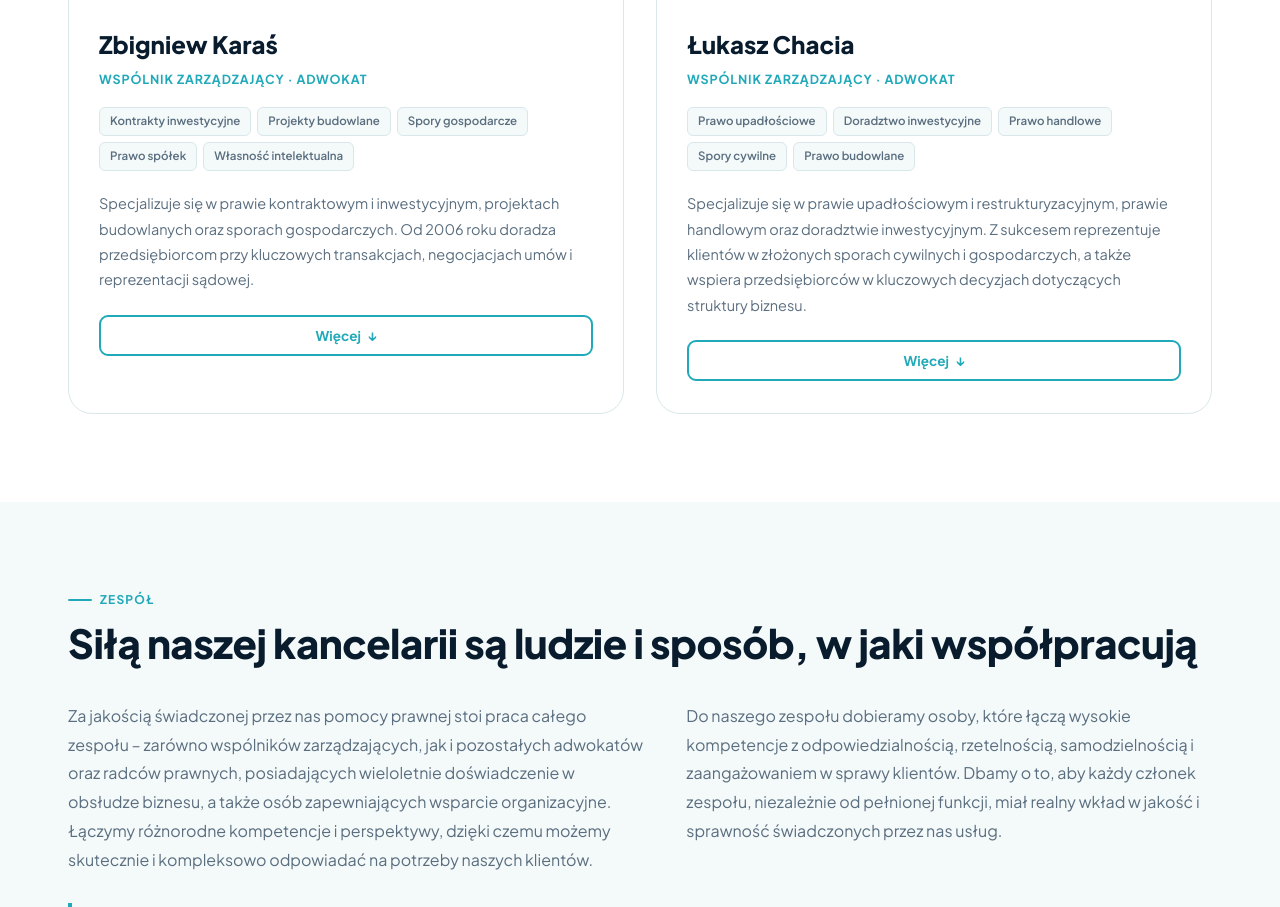
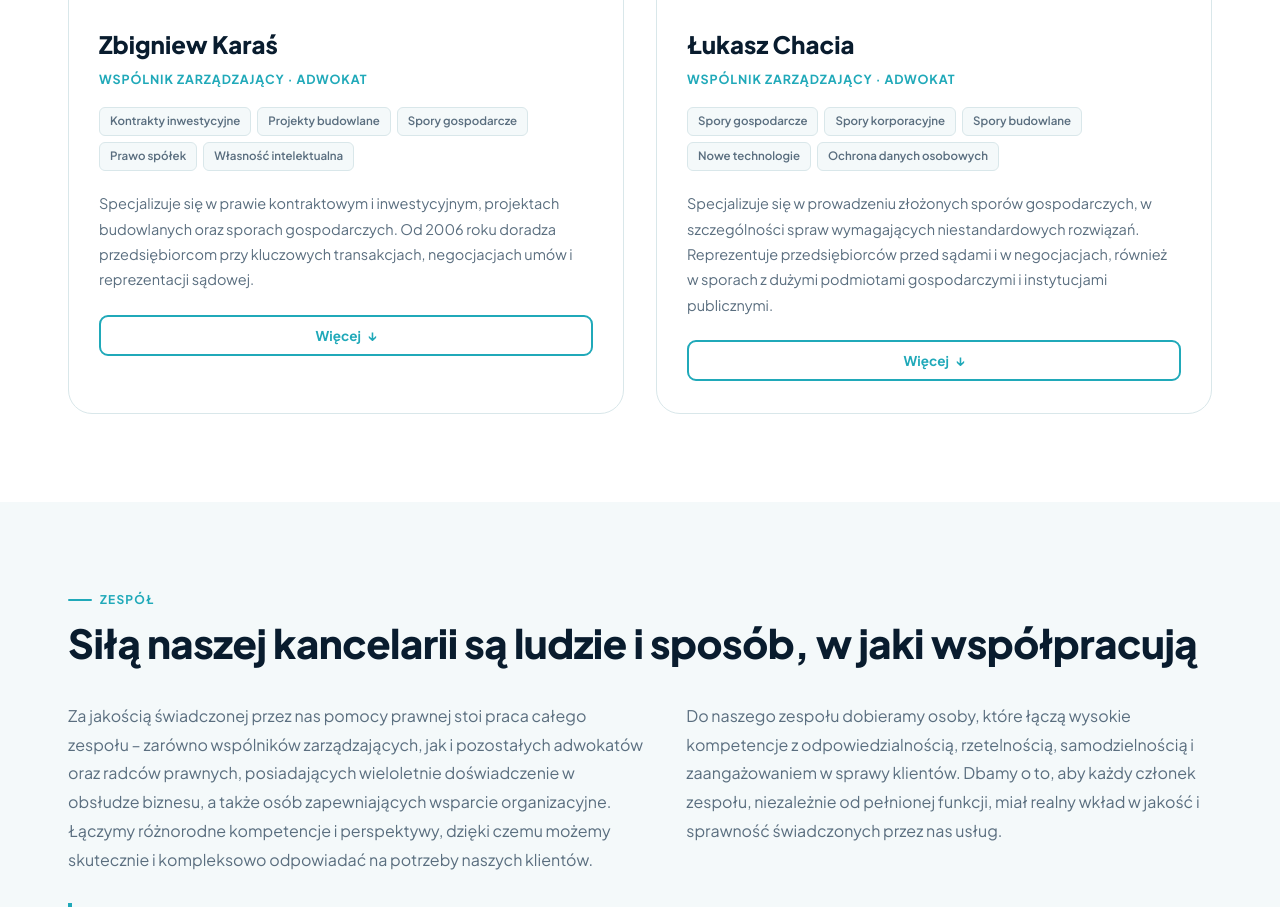
Before and after one commit to victoriababkevich/karas-legal, a plain HTML site: page o-nas.html in a window 1280 px wide. Shown: the part 1871-2778 px from the top of the page. Drawn offline with Linux system fonts and the light colour scheme.

Commit message:
content(o-nas): nowe bio Łukasza Chaci (karta, rozwinięcie, JSON-LD)
Co-Authored-By: Claude Opus 5.5 <noreply@anthropic.com>

```diff
--- a/o-nas.html
+++ b/o-nas.html
@@ -33,7 +33,7 @@
         "@type": "Person",
         "name": "Łukasz Chacia",
         "jobTitle": ["Wspólnik zarządzający", "Adwokat"],
-        "description": "Adwokat z ponad 10-letnim doświadczeniem. Specjalizuje się w prawie upadłościowym, handlowym, doradztwie inwestycyjnym i sporach cywilnych.",
+        "description": "Adwokat od 2013 roku, współzałożyciel kancelarii. Specjalizuje się w sporach gospodarczych, korporacyjnych i budowlanych, sprawach dotyczących subwencji PFR oraz prawie nowych technologii i ochronie danych osobowych.",
         "worksFor": {"@type": "LegalService", "name": "Karaś Chacia i Wspólnicy", "url": "https://karas-legal.vercel.app"}
       }
     ]
@@ -614,30 +614,30 @@ footer { background:var(--N); padding-bottom:80px; }
           <div class="pcard-name">Łukasz Chacia</div>
           <div class="pcard-role">Wspólnik zarządzający · Adwokat</div>
           <div class="pcard-specs">
-            <span class="pcard-spec">Prawo upadłościowe</span>
-            <span class="pcard-spec">Doradztwo inwestycyjne</span>
-            <span class="pcard-spec">Prawo handlowe</span>
-            <span class="pcard-spec">Spory cywilne</span>
-            <span class="pcard-spec">Prawo budowlane</span>
+            <span class="pcard-spec">Spory gospodarcze</span>
+            <span class="pcard-spec">Spory korporacyjne</span>
+            <span class="pcard-spec">Spory budowlane</span>
+            <span class="pcard-spec">Nowe technologie</span>
+            <span class="pcard-spec">Ochrona danych osobowych</span>
           </div>
-          <p class="pcard-intro">Specjalizuje się w prawie upadłościowym i restrukturyzacyjnym, prawie handlowym oraz doradztwie inwestycyjnym. Z sukcesem reprezentuje klientów w złożonych sporach cywilnych i gospodarczych, a także wspiera przedsiębiorców w kluczowych decyzjach dotyczących struktury biznesu.</p>
+          <p class="pcard-intro">Specjalizuje się w prowadzeniu złożonych sporów gospodarczych, w szczególności spraw wymagających niestandardowych rozwiązań. Reprezentuje przedsiębiorców przed sądami i w negocjacjach, również w sporach z dużymi podmiotami gospodarczymi i instytucjami publicznymi.</p>
           <button class="pcard-expand-btn" data-target="bio-lukasz">Więcej <span class="expand-arrow">↓</span></button>
           <div class="pcard-bio" id="bio-lukasz">
-            <p>Adwokat z ponad 10-letnim doświadczeniem w obsłudze przedsiębiorców, inwestorów i właścicieli firm. Zdobywał doświadczenie zarówno w polskich, jak i międzynarodowych projektach prawnych, co pozwala mu łączyć perspektywę krajową z rozumieniem standardów biznesowych stosowanych w transakcjach transgranicznych.</p>
-            <p>Szczególnie ceni relacje oparte na zaufaniu i długoterminowym partnerstwie — większość jego klientów współpracuje z kancelarią od wielu lat.</p>
+            <p>Adwokat od 2013 roku, współzałożyciel kancelarii Karaś Chacia i Wspólnicy. Prowadzi spory między wspólnikami i akcjonariuszami, sprawy dotyczące rozliczeń inwestycji i robót budowlanych oraz postępowania odszkodowawcze.</p>
+            <p>Ma szczególne doświadczenie w prowadzeniu spraw, w których strony dysponują znacząco różnymi zasobami i pozycją negocjacyjną. Reprezentuje przedsiębiorców w ponad 180 sprawach dotyczących subwencji Polskiego Funduszu Rozwoju, uzyskując w wielu z nich korzystne rozstrzygnięcia. Reprezentował również twórców przełomowych polskich technologii w sporach z inwestorami o ochronę ich praw i interesów. Prowadzi także sprawy uczestników funduszy inwestycyjnych dochodzących roszczeń w związku z utratą zainwestowanych środków oraz wykonawców budowlanych w sporach z deweloperami.</p>
+            <p>W swojej pracy dużą wagę przywiązuje do zrozumienia sytuacji klienta i poszukiwania rozwiązań wykraczających poza utarte schematy. Dąży do wypracowania porozumienia, które należycie zabezpiecza interesy klienta, a gdy nie jest to możliwe, konsekwentnie dochodzi jego roszczeń lub zdecydowanie broni go przed żądaniami drugiej strony.</p>
+            <p>Doradza również firmom technologicznym i startupom w zakresie projektów IT, własności intelektualnej i ochrony danych osobowych. Jako wspólnik zarządzający koncentruje się na prowadzeniu i koordynowaniu kluczowych postępowań sądowych oraz rozwoju specjalizacji procesowych kancelarii. Publikuje artykuły i udziela komentarzy eksperckich dla mediów.</p>
             <div class="pcard-bio-section">
               <div class="pcard-bio-label">Główne specjalizacje</div>
-              <div class="pcard-bio-item">Prawo upadłościowe i restrukturyzacyjne</div>
-              <div class="pcard-bio-item">Prawo handlowe i korporacyjne — spółki, umowy, M&A</div>
-              <div class="pcard-bio-item">Doradztwo inwestycyjne i transakcyjne</div>
-              <div class="pcard-bio-item">Prawo budowlane i spory kontraktowe</div>
-              <div class="pcard-bio-item">Spory cywilne i gospodarcze — reprezentacja sądowa</div>
-              <div class="pcard-bio-item">Planowanie sukcesji i fundacje rodzinne</div>
+              <div class="pcard-bio-item">Spory gospodarcze – reprezentacja sądowa i negocjacje ugodowe</div>
+              <div class="pcard-bio-item">Spory korporacyjne – konflikty między wspólnikami i akcjonariuszami</div>
+              <div class="pcard-bio-item">Spory budowlane i rozliczenia inwestycji</div>
+              <div class="pcard-bio-item">Sprawy dotyczące pomocy publicznej, w szczególności subwencji PFR</div>
+              <div class="pcard-bio-item">Prawo nowych technologii, własność intelektualna i ochrona danych osobowych</div>
             </div>
             <div class="pcard-bio-section">
               <div class="pcard-bio-label">Wykształcenie</div>
               <div class="pcard-bio-item">Wydział Prawa i Administracji, Uniwersytet Warszawski</div>
-              <div class="pcard-bio-item">Centrum Prawa Brytyjskiego — Uniwersytet Warszawski i Uniwersytet Cambridge</div>
             </div>
             <div class="pcard-contacts">
               <a href="mailto:lukasz.chacia@karas-legal.com" class="pcard-contact">
```
